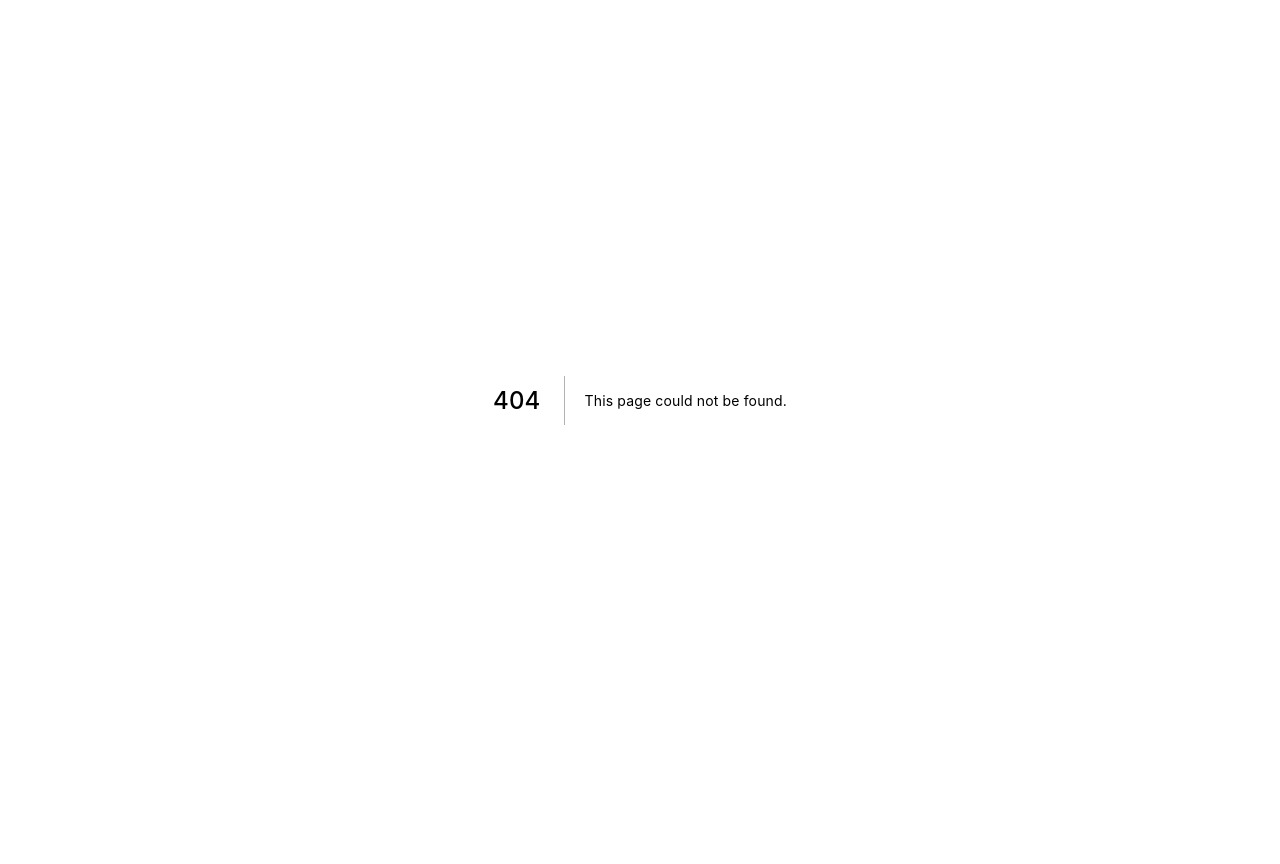
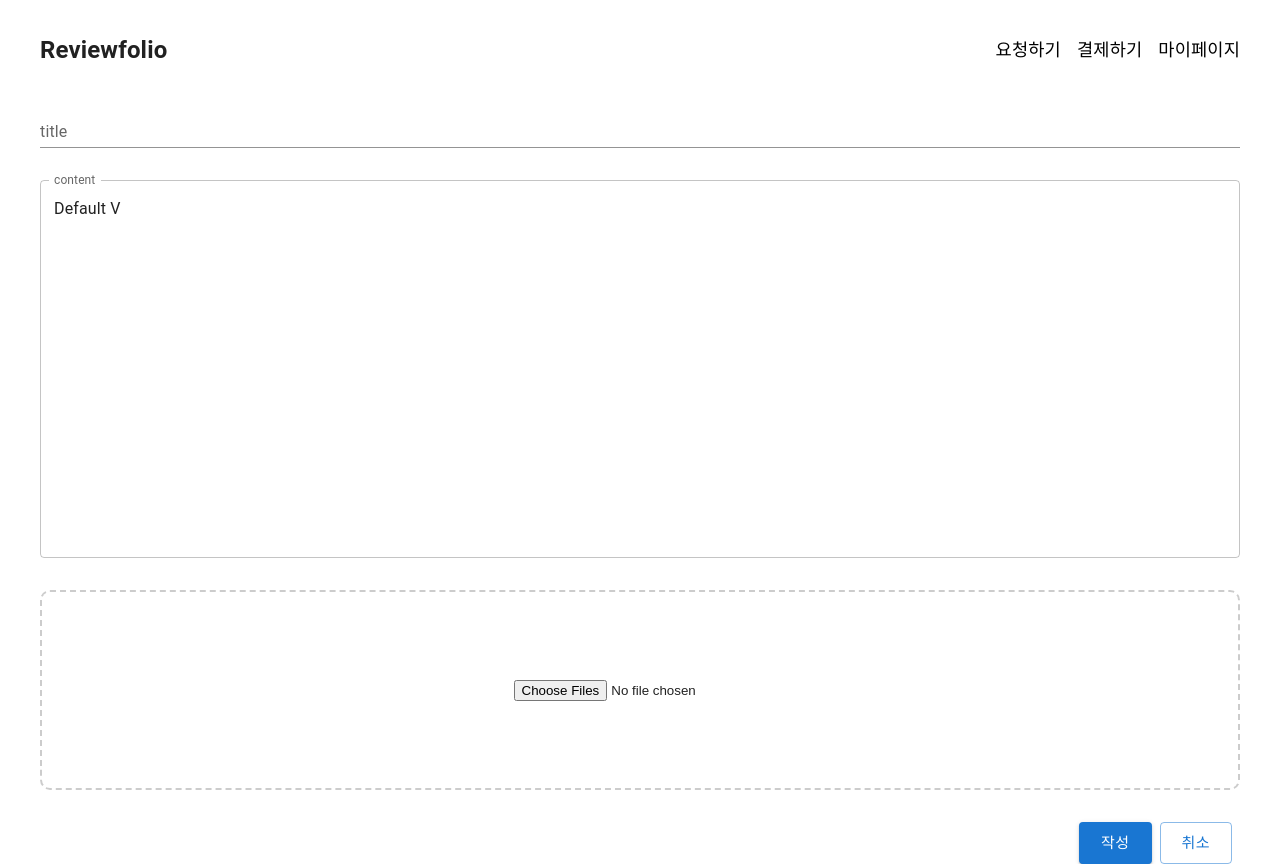
Before and after one commit to JhsK/reviewfolio, a Next.js app in the folder front/: page /request in a window 1280 px wide. Before the commit this address had no page. Before the commit the page ends 800 px from the top, so only its background shows below. Built offline with nearby package versions, Linux system fonts and the light colour scheme.

Commit message:
리뷰 요청 글 작성하기

```diff
--- a/front/src/components/Header/index.tsx
+++ b/front/src/components/Header/index.tsx
@@ -1,5 +1,6 @@
 import React from 'react';
 import styled from '@emotion/styled';
+import Link from 'next/link';
 import Layout from '../Layout';
 
 const Container = styled.div`
@@ -19,8 +20,22 @@ const Logo = styled.span`
 const MenuContainer = styled.div`
   font-size: 1.1rem;
 
-  span {
+  a {
+    cursor: pointer;
     margin-left: 1rem;
+    text-decoration: none;
+    outline: none;
+    color: #000;
+
+    /* &:link {
+      color: #000;
+    }
+    &:visited {
+      color: '#000';
+    }
+    &:active {
+      color: '#000';
+    } */
   }
 `;
 
@@ -28,9 +43,15 @@ const Header = () => (
   <Container>
     <Logo>Reviewfolio</Logo>
     <MenuContainer>
-      <span>요청하기</span>
-      <span>결제하기</span>
-      <span>마이페이지</span>
+      <Link href="/request">
+        <a>요청하기</a>
+      </Link>
+      <Link href="/request">
+        <a>결제하기</a>
+      </Link>
+      <Link href="/request">
+        <a>마이페이지</a>
+      </Link>
     </MenuContainer>
   </Container>
 );
--- a/front/src/pages/_app.tsx
+++ b/front/src/pages/_app.tsx
@@ -6,6 +6,7 @@ import { ReactQueryDevtools } from 'react-query/devtools';
 import { lightTheme } from 'src/theme';
 import { ThemeProvider as MuiThemeProvider } from '@mui/styles';
 import CssBaseline from '@mui/material/CssBaseline';
+import GlobalStyle from 'src/theme/globalStyle';
 
 const App = ({ Component, pageProps }: AppProps) => {
   const [queryClient] = React.useState(() => new QueryClient());
--- /dev/null
+++ b/front/src/pages/request.tsx
@@ -0,0 +1,56 @@
+import React from 'react';
+import styled from '@emotion/styled';
+import Header from 'src/components/Header';
+import Layout from 'src/components/Layout';
+import { useFormControl } from '@mui/material/FormControl';
+import { Box, Button, Stack, TextField } from '@mui/material';
+
+const Form = styled.form`
+  display: flex;
+  flex-direction: column;
+`;
+
+const FileContaer = styled.div`
+  width: 100%;
+  height: 200px;
+  border: 2px dashed rgba(0, 0, 0, 0.2);
+  border-radius: 10px;
+  display: flex;
+  align-items: center;
+  justify-content: center;
+`;
+
+const ButtonContainer = styled.div`
+  display: flex;
+  justify-content: flex-end;
+  margin-top: 2rem;
+`;
+
+const Request = () => (
+  <Layout>
+    <Header />
+    <Form>
+      <Stack spacing={4}>
+        <TextField id="standard-basic" label="title" variant="standard" />
+        <TextField id="outlined-multiline-static" label="content" multiline rows={15} defaultValue="Default V" />
+        <FileContaer>
+          <input type="file" multiple />
+        </FileContaer>
+      </Stack>
+      <ButtonContainer>
+        <Box mr={1}>
+          <Button size="large" variant="contained">
+            작성
+          </Button>
+        </Box>
+        <Box mr={1}>
+          <Button size="large" variant="outlined">
+            취소
+          </Button>
+        </Box>
+      </ButtonContainer>
+    </Form>
+  </Layout>
+);
+
+export default Request;
```
